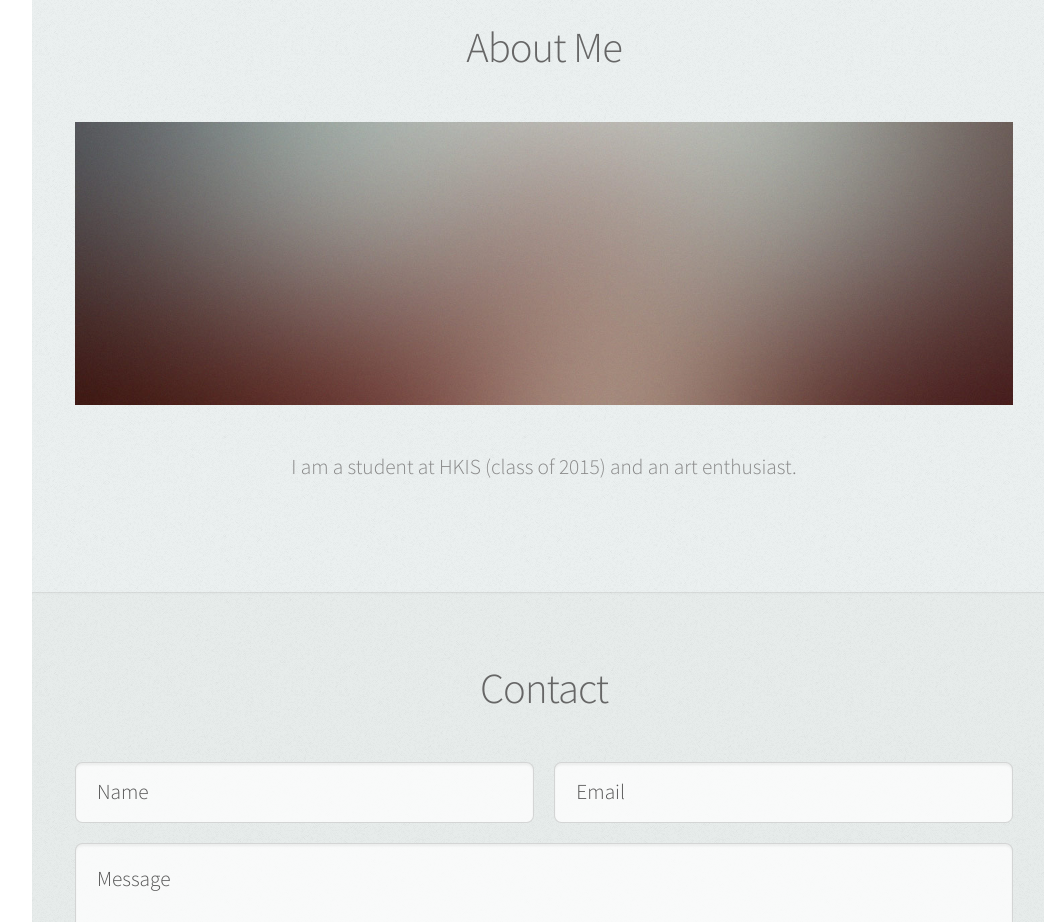
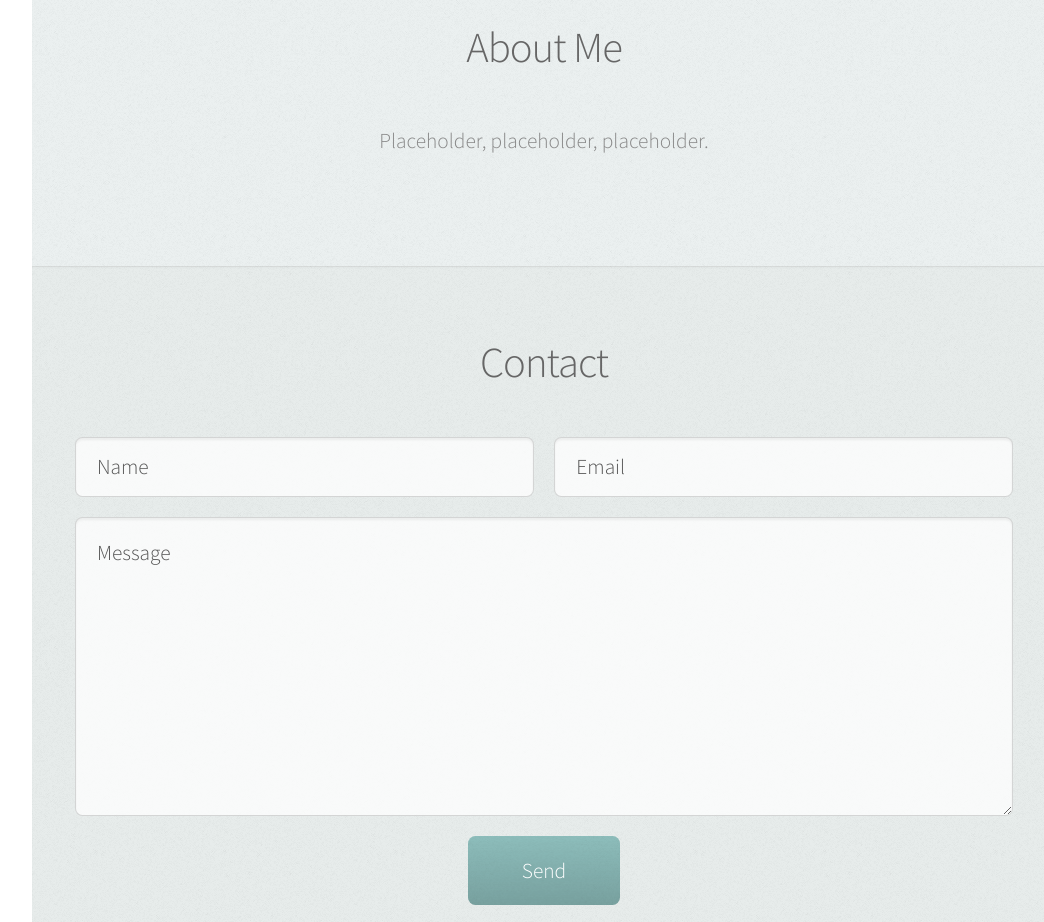
Before and after one commit to BACONonTOAST/BACONonTOAST.github.io, a plain HTML site: page index.html in a window 1280 px wide. Shown: the part 1400-2322 px from the top of the page, without its empty margins (224-1268 px from the left). Drawn offline with Linux system fonts and the light colour scheme.

Commit message:
placeholder

```diff
--- a/index.html
+++ b/index.html
@@ -151,9 +151,7 @@
 								<h2>About Me</h2>
 							</header>
 
-							<a href="#" class="image featured"><img src="images/pic08.jpg" alt="" /></a>
-
-							<p>I am a student at HKIS (class of 2015) and an art enthusiast.</p>
+							<p>Placeholder, placeholder, placeholder.</p>
 
 						</div>
 					</section>
```
